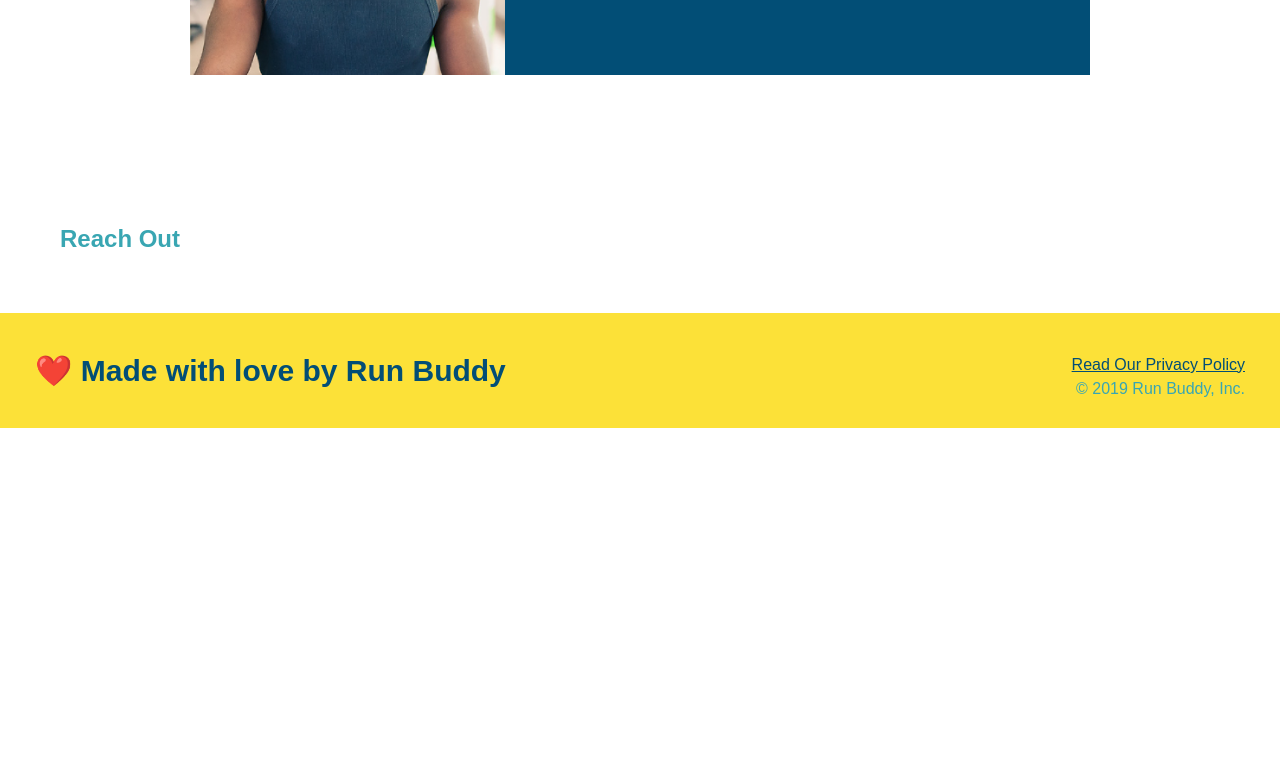
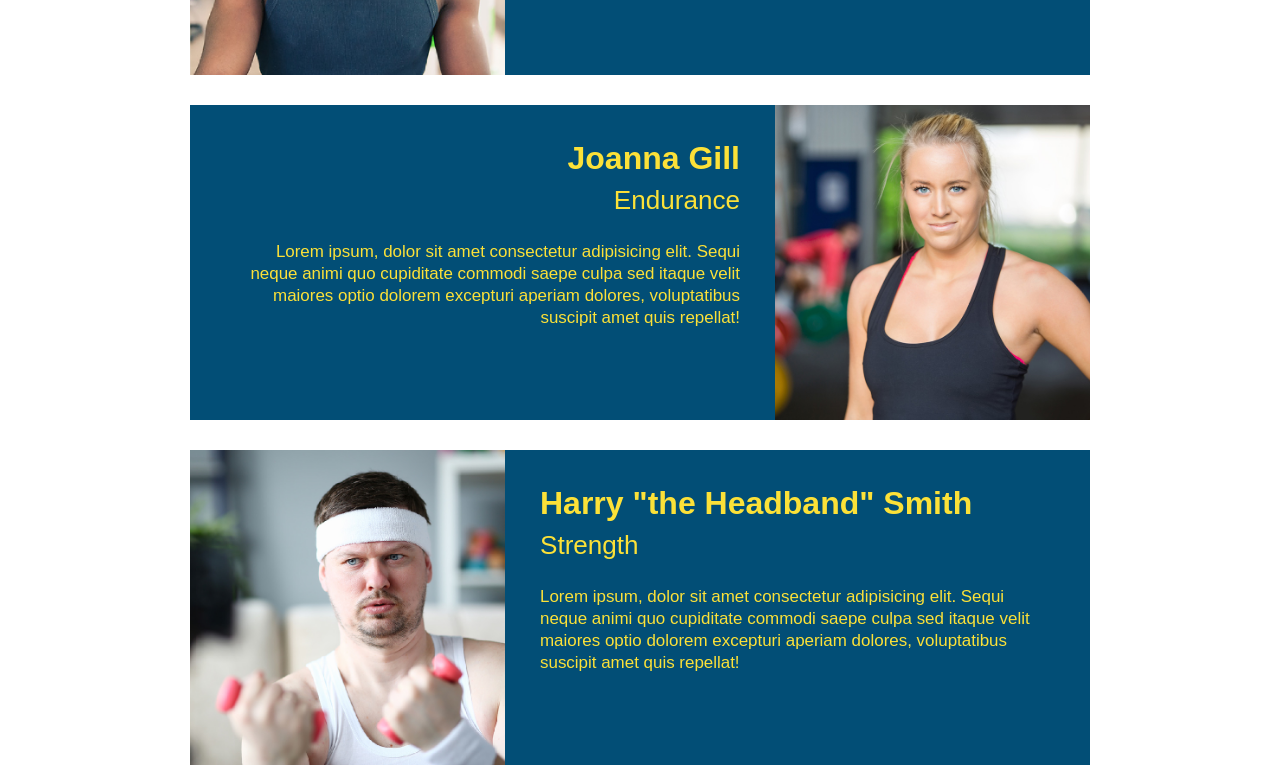
Before and after one commit to Matt658041/run-buddy, a plain HTML site: page index.html in a window 1280 px wide. Shown: the part 3070-3840 px from the top of the page. Before the commit the page ends 3498 px from the top, so only its background shows below. Drawn offline with Linux system fonts and the light colour scheme.

Commit message:
updated html

```diff
--- a/index.html
+++ b/index.html
@@ -143,6 +143,41 @@
           </p>
         </div>
       </article>
+      <!--  second trainer bio -->
+      <article class="trainer">
+        <div class="trainer-bio text-right">
+          <h3>Joanna Gill</h3>
+          <h4>Endurance</h4>
+          <p>
+            Lorem ipsum, dolor sit amet consectetur adipisicing elit. Sequi
+            neque animi quo cupiditate commodi saepe culpa sed itaque velit
+            maiores optio dolorem excepturi aperiam dolores, voluptatibus
+            suscipit amet quis repellat!
+          </p>
+        </div>
+        <img
+          src="images/trainer-2.jpg"
+          alt="Joanna Gill cooling off after a workout"
+        />
+      </article>
+
+      <!-- third trainer bio -->
+      <article class="trainer">
+        <img
+          src="images/trainer-3.jpg"
+          alt="Harry Smith wearing a headband and lifting comically small pink weights"
+        />
+        <div class="trainer-bio text-left">
+          <h3>Harry "the Headband" Smith</h3>
+          <h4>Strength</h4>
+          <p>
+            Lorem ipsum, dolor sit amet consectetur adipisicing elit. Sequi
+            neque animi quo cupiditate commodi saepe culpa sed itaque velit
+            maiores optio dolorem excepturi aperiam dolores, voluptatibus
+            suscipit amet quis repellat!
+          </p>
+        </div>
+      </article>
     </section>
     <!-- Reach out section -->
     <section>
```
